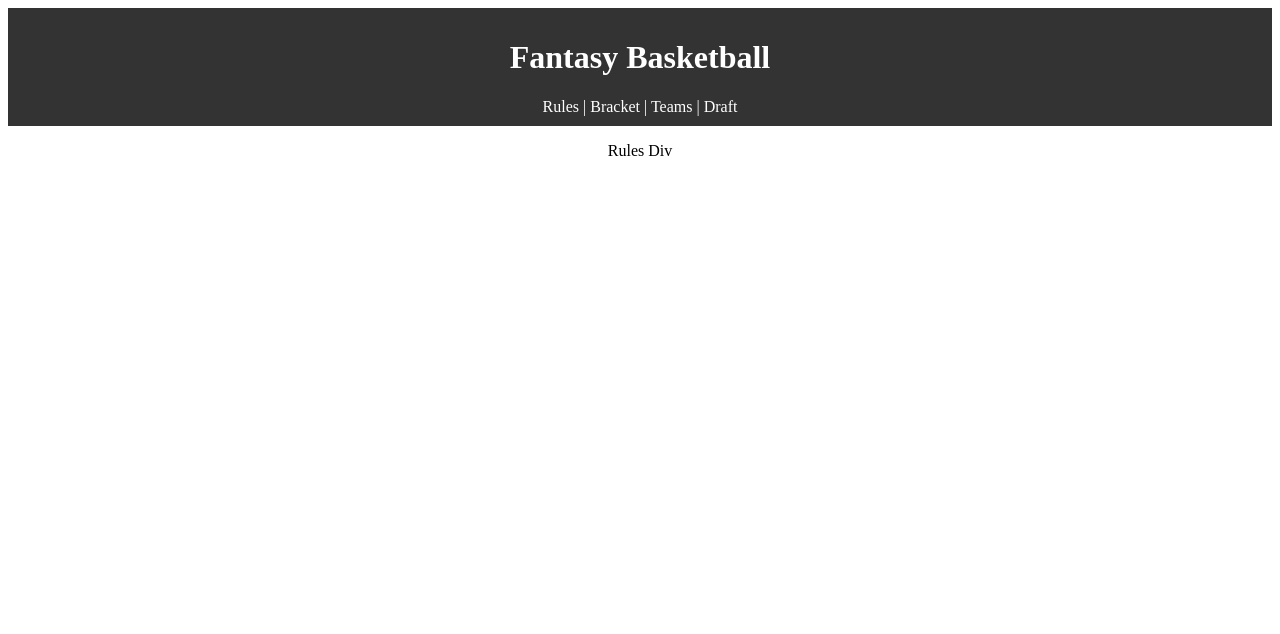
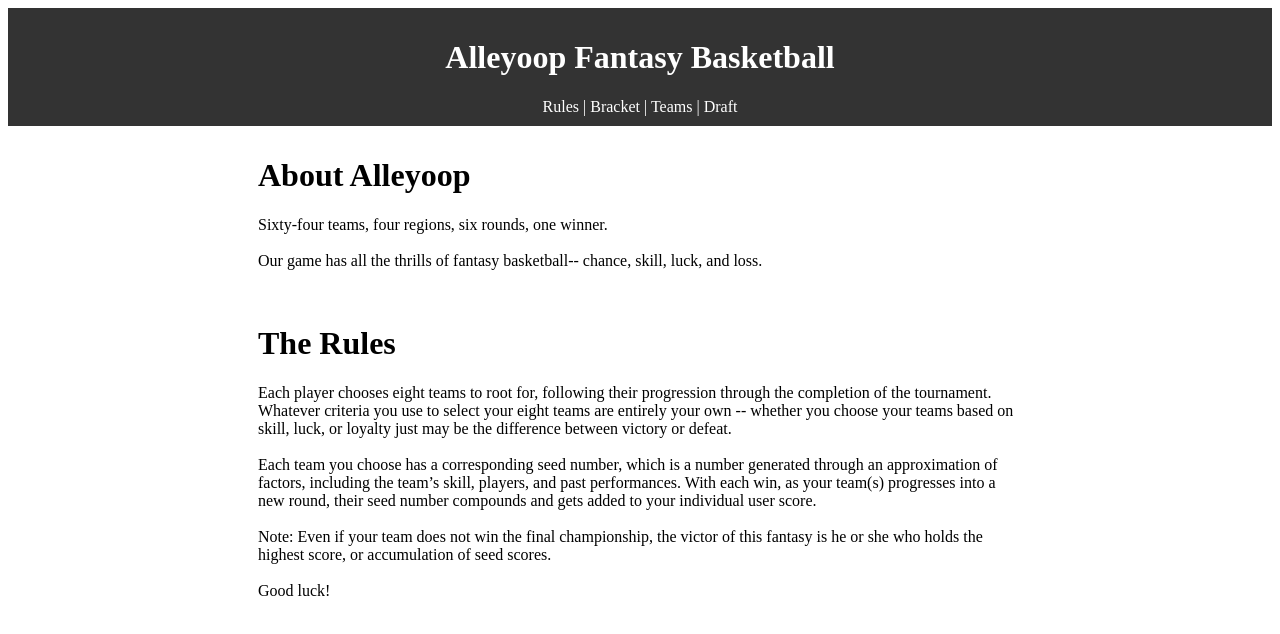
Before and after one commit to janiello/March-Madness-Draft, a React (Create React App) app in the folder march-madness-draft/client/: page / in a window 1280 px wide. Shown: the top 634 px of the page. Built offline with nearby package versions, Linux system fonts and the light colour scheme.

Commit message:
updated about

```diff
--- a/march-madness-draft/client/src/pages/Nav.js
+++ b/march-madness-draft/client/src/pages/Nav.js
@@ -6,7 +6,7 @@ import { Link } from 'react-router-dom';
 function Nav(count){
     return(
         <header style={headerStyle}>
-            <h1>Fantasy Basketball</h1>
+            <h1>Alleyoop Fantasy Basketball</h1>
             <Link style={linkStyle} to="/">Rules  </Link> | <Link style={linkStyle} to="/Bracket">Bracket</Link> | <Link style={linkStyle} to="/Teams">Teams</Link> | <Link style={linkStyle} to="/Draft">Draft</Link>
         </header>
     )
--- a/march-madness-draft/client/src/pages/Rules.js
+++ b/march-madness-draft/client/src/pages/Rules.js
@@ -1,12 +1,34 @@
 import React from 'react';
 
-function Rules(){
-    return(
-        <header>
-            <h3>The rules to the game are as follows:</h3>
-        </header>,
-        <p>Rules Div</p>
+function Rules() {
+    return (
+        <div style={aboutStyle}>
+            <h1>About Alleyoop</h1>
+
+            <p>Sixty-four teams, four regions, six rounds, one winner.
+            <br/><br/>
+            Our game has all the thrills of fantasy basketball-- chance, skill, luck, and loss.
+            </p>
+            <br/>
+            <h1>The Rules</h1>
+
+            <p>Each player chooses eight teams to root for, following their progression through the completion of the tournament. Whatever criteria you use to select your eight teams are entirely your own -- whether you choose your teams based on skill, luck, or loyalty just may be the difference between victory or defeat.
+            <br/><br/>
+            Each team you choose has a corresponding seed number, which is a number generated through an approximation of factors, including the team’s skill, players, and past performances. With each win, as your team(s) progresses into a new round, their seed number compounds and gets added to your individual user score.
+            <br/><br/>
+            Note: Even if your team does not win the final championship, the victor of this fantasy is he or she who holds the highest score, or accumulation of seed scores.
+            <br/><br/>
+            Good luck!
+            </p>
+
+
+        </div>
     )
+}
+
+const aboutStyle = {
+    textAlign: 'left',
+    padding: '10px 250px 0px 250px',
 }
 
 
```
